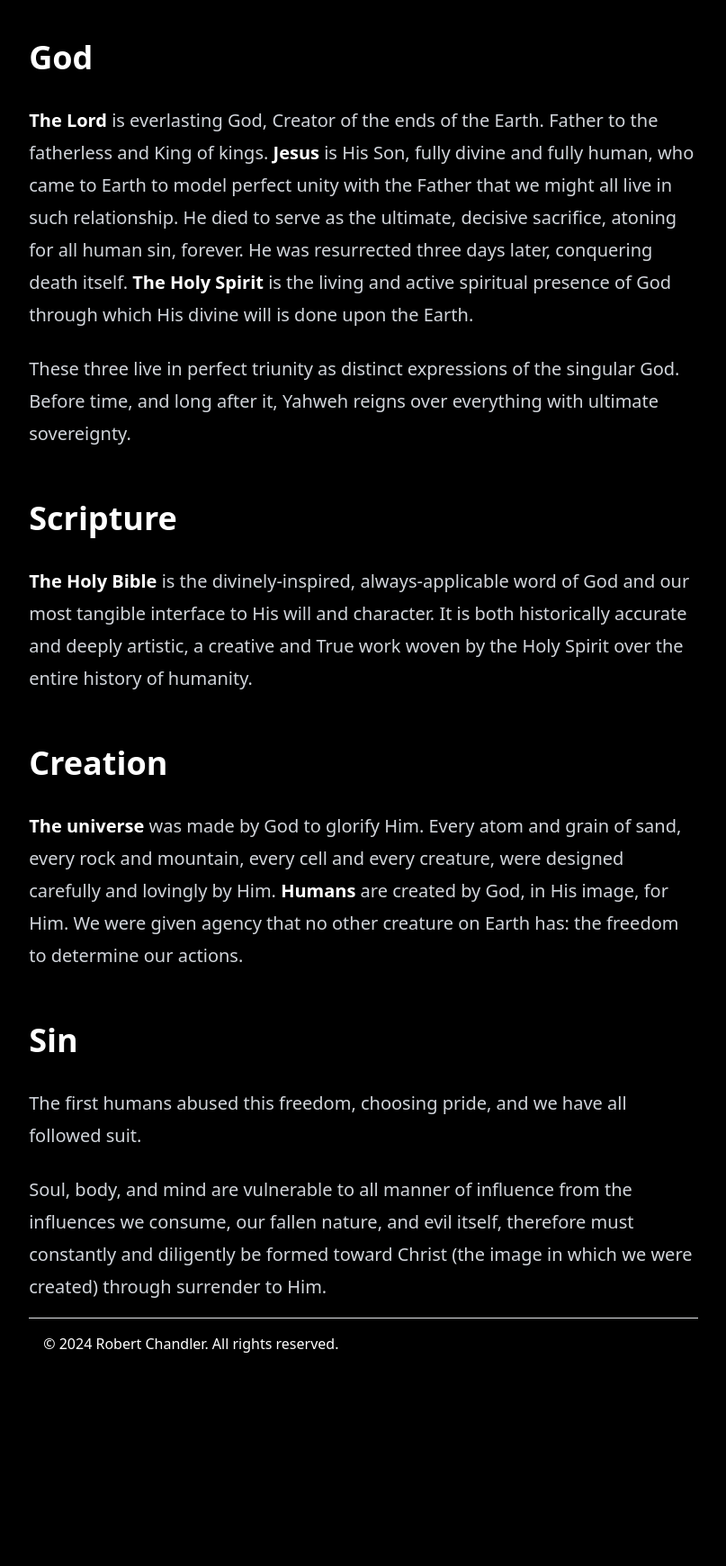
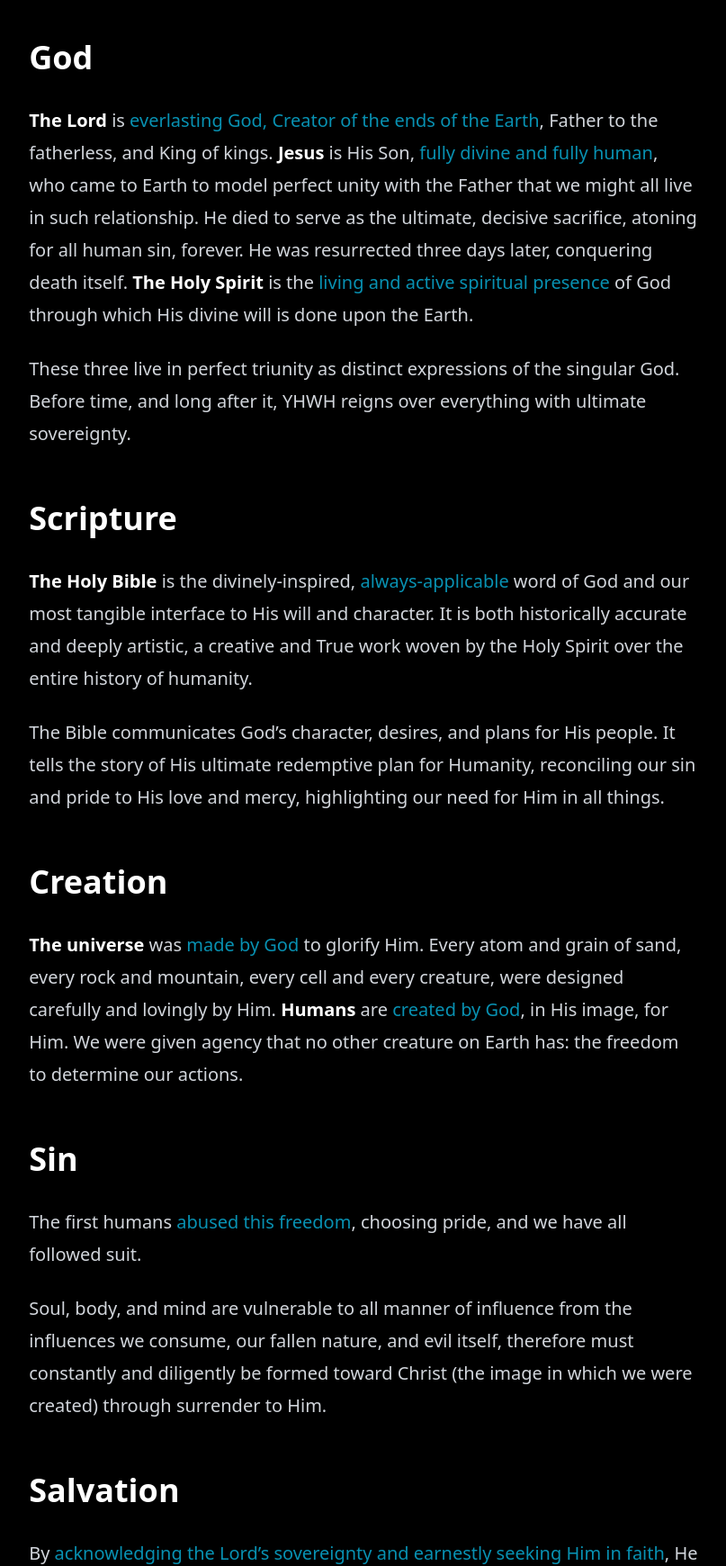
Before and after one commit to r-cha/r-cha, an Astro site: page /blog/statement-of-faith in a window 1280 px wide. Shown: the part 1060-2800 px from the top of the page at 90% size, without its empty margins (236-1043 px from the left). Before the commit the page ends 2581 px from the top, so only its background shows below. Built offline with nearby package versions, Linux system fonts and the light colour scheme; Astro itself is replaced by a stand-in of ours.

Commit message:
Update Statement of Faith

```diff
--- a/src/content/blog/statement-of-faith.md
+++ b/src/content/blog/statement-of-faith.md
@@ -2,7 +2,7 @@
 title: "Statement of Faith"
 description: "A brief outline of my beliefs on God, humans, and the nature of reality"
 pubDate: "July 08 2023"
-updatedDate: "Jan 05 2024"
+updatedDate: "Nov 07 2024"
 ---
 
 Where would I be without the love of God?
@@ -24,30 +24,66 @@ As such, I believe:
 
 ## God
 
-**The Lord** is everlasting God, Creator of the ends of the Earth.
-Father to the fatherless and King of kings.
-**Jesus** is His Son, fully divine and fully human, who came to Earth to model perfect unity with the Father that we might all live in such relationship.
+**The Lord** is
+[everlasting God, Creator of the ends of the Earth](https://www.biblegateway.com/passage/?search=Isaiah%2040:28&version=ESV),
+Father to the fatherless, and King of kings.
+**Jesus** is His Son,
+[fully divine and fully human](https://www.biblegateway.com/passage/?search=Colossians%201:15-20&version=ESV),
+who came to Earth to model perfect unity with the Father that we might all live in such relationship.
 He died to serve as the ultimate, decisive sacrifice, atoning for all human sin, forever.
 He was resurrected three days later, conquering death itself.
-**The Holy Spirit** is the living and active spiritual presence of God through which His divine will is done upon the Earth.
+**The Holy Spirit** is the
+[living and active spiritual presence](https://www.biblegateway.com/passage/?search=John%2014:15-31&version=ESV)
+of God through which His divine will is done upon the Earth.
 
 These three live in perfect triunity as distinct expressions of the singular God.
-Before time, and long after it, Yahweh reigns over everything with ultimate sovereignty.
+Before time, and long after it, YHWH reigns over everything with ultimate sovereignty.
 
 ## Scripture
 
-**The Holy Bible** is the divinely-inspired, always-applicable word of God and our most tangible interface to His will and character.
+**The Holy Bible** is the divinely-inspired,
+[always-applicable](https://www.biblegateway.com/passage/?search=2%20Timothy%203:16&version=ESV)
+word of God and our most tangible interface to His will and character.
 It is both historically accurate and deeply artistic, a creative and True work woven by the Holy Spirit over the entire history of humanity.
+
+The Bible communicates God's character, desires, and plans for His people.
+It tells the story of His ultimate redemptive plan for Humanity, reconciling our sin and pride to His love and mercy, highlighting our need for Him in all things.
 
 ## Creation
 
-**The universe** was made by God to glorify Him.
+**The universe** was
+[made by God](https://www.biblegateway.com/passage/?search=Genesis%201&version=ESV)
+to glorify Him.
 Every atom and grain of sand, every rock and mountain, every cell and every creature, were designed carefully and lovingly by Him.
-**Humans** are created by God, in His image, for Him.
+**Humans** are
+[created by God](https://www.biblegateway.com/passage/?search=Genesis%202&version=ESV),
+in His image, for Him.
 We were given agency that no other creature on Earth has: the freedom to determine our actions.
 
 ## Sin
 
-The first humans abused this freedom, choosing pride, and we have all followed suit.
+The first humans
+[abused this freedom](https://www.biblegateway.com/passage/?search=Genesis%203&version=ESV),
+choosing pride, and we have all followed suit.
 
 Soul, body, and mind are vulnerable to all manner of influence from the influences we consume, our fallen nature, and evil itself, therefore must constantly and diligently be formed toward Christ (the image in which we were created) through surrender to Him.
+
+## Salvation
+
+By [acknowledging the Lord's sovereignty and earnestly seeking Him in faith](https://www.biblegateway.com/passage/?search=Romans%2010&version=ESV),
+He fills us with the Holy Spirit that we might be transformed by Him and formed more toward His image.
+It is [by grace through faith](https://www.biblegateway.com/passage/?search=Ephesians%202&version=ESV)
+that we are saved,
+and [through our lifestyle](https://www.biblegateway.com/passage/?search=John%2013:35&version=NIV)
+that we demonstrate our transformation in Christ to others.
+
+## Evangelism
+
+By the very nature of God, He made a way for all people to approach Him in repentance and receive His blessings, becoming a part of His people.
+He is the only way into his blessing, so **following Christ means abandoning pluralism.**
+This is not elitism or gatekeeping, but a free gift offered too all who will receive it; for those of us who have been transformed by this gift, it can only be expected that we would seek to lead others into the same relatinoship with our Creator and Redeemer.
+
+That is why this site features a statement of faith - I've been transformed by the love of God, and it infuses all I do!
+It would be dishonest to advertise myself without this aspect of my life.
+
+If you have any questions about this at all or wish to share your own faith with me, please reach out.
```
